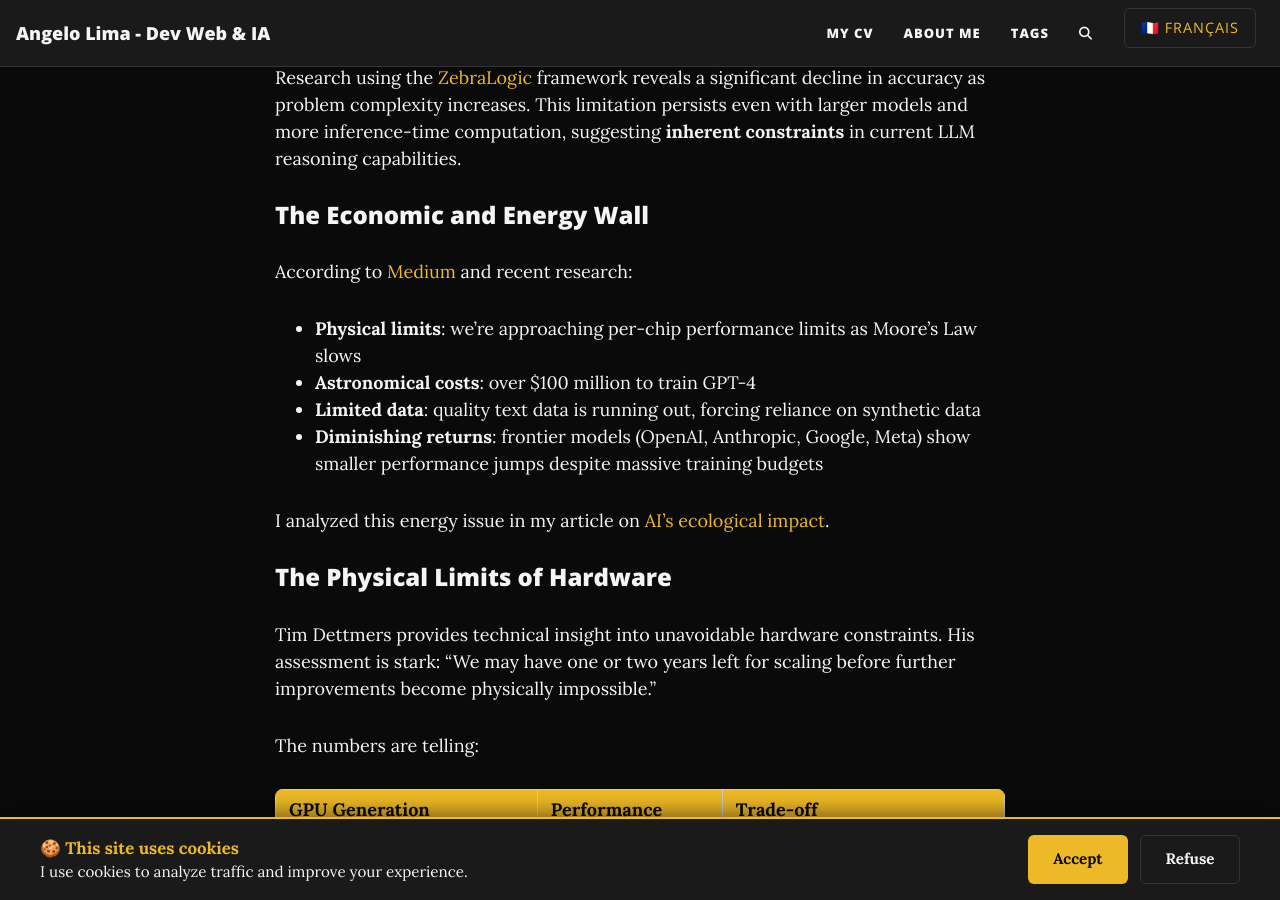
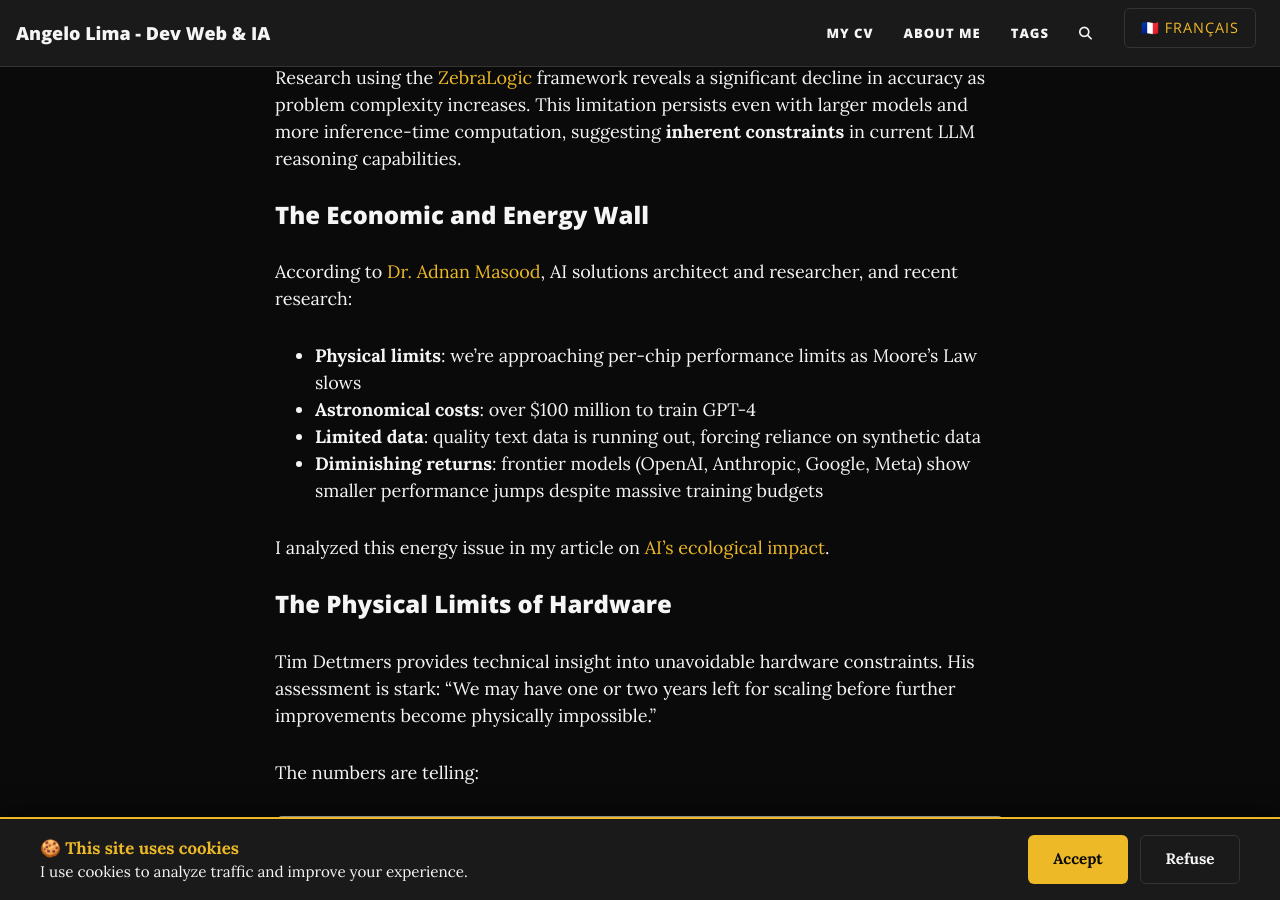
Before and after one commit to Lingelo/angelo-lima.github.io, a Jekyll site: the page built from _posts/2025-12-31-will-ai-replace-developers-critical-analysis.md, in a window 1280 px wide and 900 px high, scrolled down 7525 px. Built offline with Jekyll 4.4.1, drawn with Linux system fonts in a browser that asks for light colours; comment, search, counter and statistics services are not loaded; some of the changed text lies outside the part shown.

Commit message:
fix: cite Dr. Adnan Masood instead of 'Medium' for proper attribution
- Replace generic 'Medium' reference with author name and credentials
- Add Dr. Adnan Masood to sources (#21) in both FR and EN versions
- Proper attribution: AI solutions architect and researcher

```diff
--- a/_posts/2025-12-31-will-ai-replace-developers-critical-analysis.md
+++ b/_posts/2025-12-31-will-ai-replace-developers-critical-analysis.md
@@ -168,7 +168,7 @@ Research using the [ZebraLogic](https://arxiv.org/abs/2502.01100) framework reve
 
 ### The Economic and Energy Wall
 
-According to [Medium](https://medium.com/@adnanmasood/is-there-a-wall-34d02dfd85f3) and recent research:
+According to [Dr. Adnan Masood](https://medium.com/@adnanmasood/is-there-a-wall-34d02dfd85f3), AI solutions architect and researcher, and recent research:
 
 - **Physical limits**: we're approaching per-chip performance limits as Moore's Law slows
 - **Astronomical costs**: over $100 million to train GPT-4
@@ -343,3 +343,5 @@ For 2026, my advice remains the same: **learn to use these tools**, but never st
 19. [What is chain of thought (CoT) prompting?](https://www.ibm.com/think/topics/chain-of-thoughts) - IBM
 
 20. [Superintelligent AI is a Silicon Valley Fantasy - Tim Dettmers (Ai2)](https://intelligence-artificielle.developpez.com/actu/378435/) - Developpez.com
+
+21. [Is there a Wall? - Dr. Adnan Masood](https://medium.com/@adnanmasood/is-there-a-wall-34d02dfd85f3) - Dr. Adnan Masood (AI solutions architect)
```
Also changed, not shown: _posts/2025-12-31-ia-remplacement-developpeurs-analyse-critique.md (+3 -1 lines).
